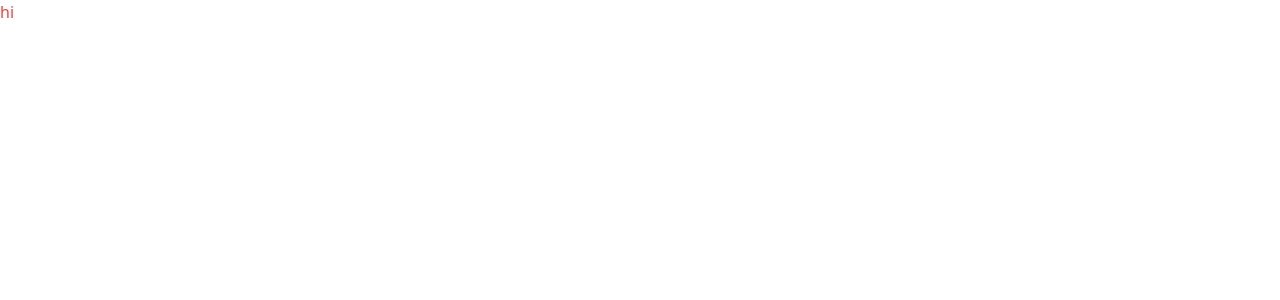
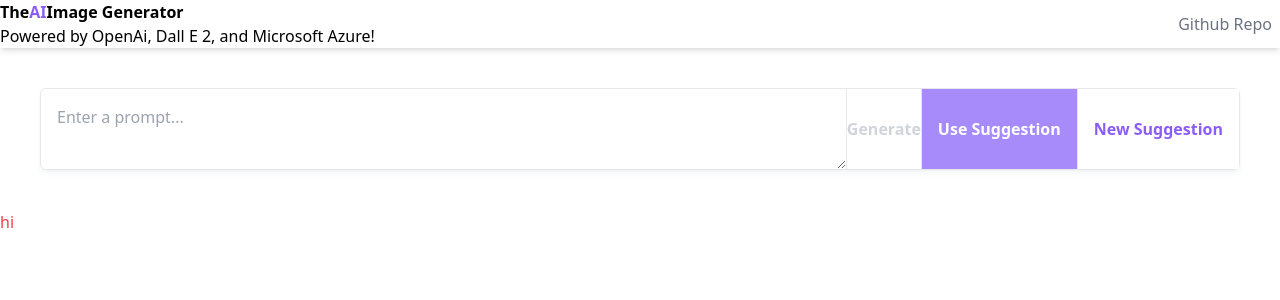
Before and after one commit to anxhirr/ai-image-generator, a Next.js app: page / in a window 1280 px wide. Shown: the top 300 px of the page. Built offline with nearby package versions, Linux system fonts and the light colour scheme.

Commit message:
header added

```diff
--- a/app/layout.tsx
+++ b/app/layout.tsx
@@ -1,4 +1,7 @@
+import Header from '@/components/Header'
+
 import '../styles/globals.css'
+import PromptInput from '@/components/PromptInput'
 
 export const metadata = {
   title: 'Create Next App',
@@ -12,7 +15,13 @@ export default function RootLayout({
 }) {
   return (
     <html lang='en'>
-      <body>{children}</body>
+      <body>
+        <Header />
+
+        <PromptInput />
+
+        {children}
+      </body>
     </html>
   )
 }
--- /dev/null
+++ b/components/Header.tsx
@@ -0,0 +1,37 @@
+import Image from 'next/image'
+import Link from 'next/link'
+
+const Header = () => {
+  return (
+    <header className='flex justify-between sticky top-0 bg-white z-50 shadow-md'>
+      {/* left  */}
+      <div className='flex items-center space-x-2'>
+        {/* <Image
+          src='https://tinyurl.com/4wctmuwh'
+          width={30}
+          height={30}
+          alt='logo'
+        /> */}
+
+        <div>
+          <h1 className='font-bold'>
+            The
+            <span className='text-violet-500'>AI</span>
+            Image Generator
+          </h1>
+          <h2>Powered by OpenAi, Dall E 2, and Microsoft Azure!</h2>
+        </div>
+      </div>
+      {/* right  */}
+      <div className='flex text-xs md:text-base text-gray-500 divide-x items-center'>
+        <Link
+          href='https://github.com/anxhirr/ai-image-generator'
+          className='px-2 font-light'
+        >
+          Github Repo
+        </Link>
+      </div>
+    </header>
+  )
+}
+export default Header
--- /dev/null
+++ b/components/PromptInput.tsx
@@ -0,0 +1,38 @@
+'use client'
+
+import { useState } from 'react'
+
+const PromptInput = () => {
+  const [prompt, setPrompt] = useState('')
+
+  return (
+    <div className='m-10'>
+      <form className='flex flex-col rounded-md border shadow-md shadow-slate-400/10 lg:flex-row lg:divide-x'>
+        <textarea
+          value={prompt}
+          onChange={(e) => setPrompt(e.target.value)}
+          placeholder='Enter a prompt...'
+          className='flex-1 rounded-md p-4 outline-none'
+        />
+        <button
+          className={`p4 font-bold ${
+            prompt
+              ? 'bg-violet-500 text-white transition-colors duration-200'
+              : 'text-gray-300 cursor-not-allowed '
+          }`}
+          type='submit'
+          disabled={!prompt}
+        >
+          Generate
+        </button>
+        <button className='bg-violet-400 p-4 font-bold text-white transition-colors duration-200 disabled:cursor-not-allowed disabled:bg-gray-400 disabled:text-gray-300'>
+          Use Suggestion
+        </button>
+        <button className='bg-white p-4 font-bold text-violet-500 transition-colors duration-200 disabled:cursor-not-allowed disabled:bg-gray-400 disabled:text-gray-300'>
+          New Suggestion
+        </button>
+      </form>
+    </div>
+  )
+}
+export default PromptInput
--- a/next.config.js
+++ b/next.config.js
@@ -3,6 +3,9 @@ const nextConfig = {
   experimental: {
     appDir: true,
   },
+  images: {
+    // domains: ['tinyurl.com'],
+  },
 }
 
 module.exports = nextConfig
--- a/package.json
+++ b/package.json
@@ -22,6 +22,7 @@
   "devDependencies": {
     "autoprefixer": "^10.4.14",
     "postcss": "^8.4.21",
+    "prettier": "^2.8.7",
     "tailwindcss": "^3.3.1"
   }
 }
```
Also changed, not shown: 2 other files (tests, documents, lock files or other folders).
